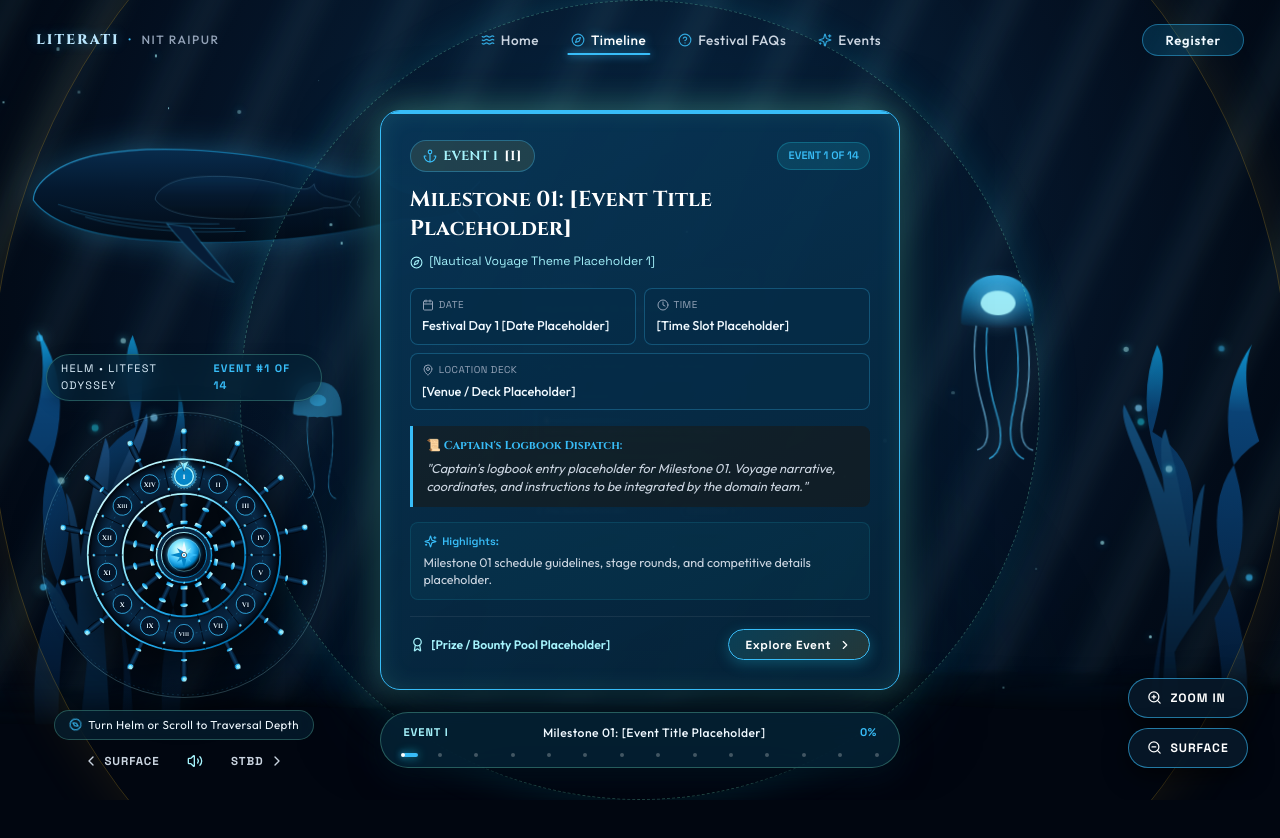
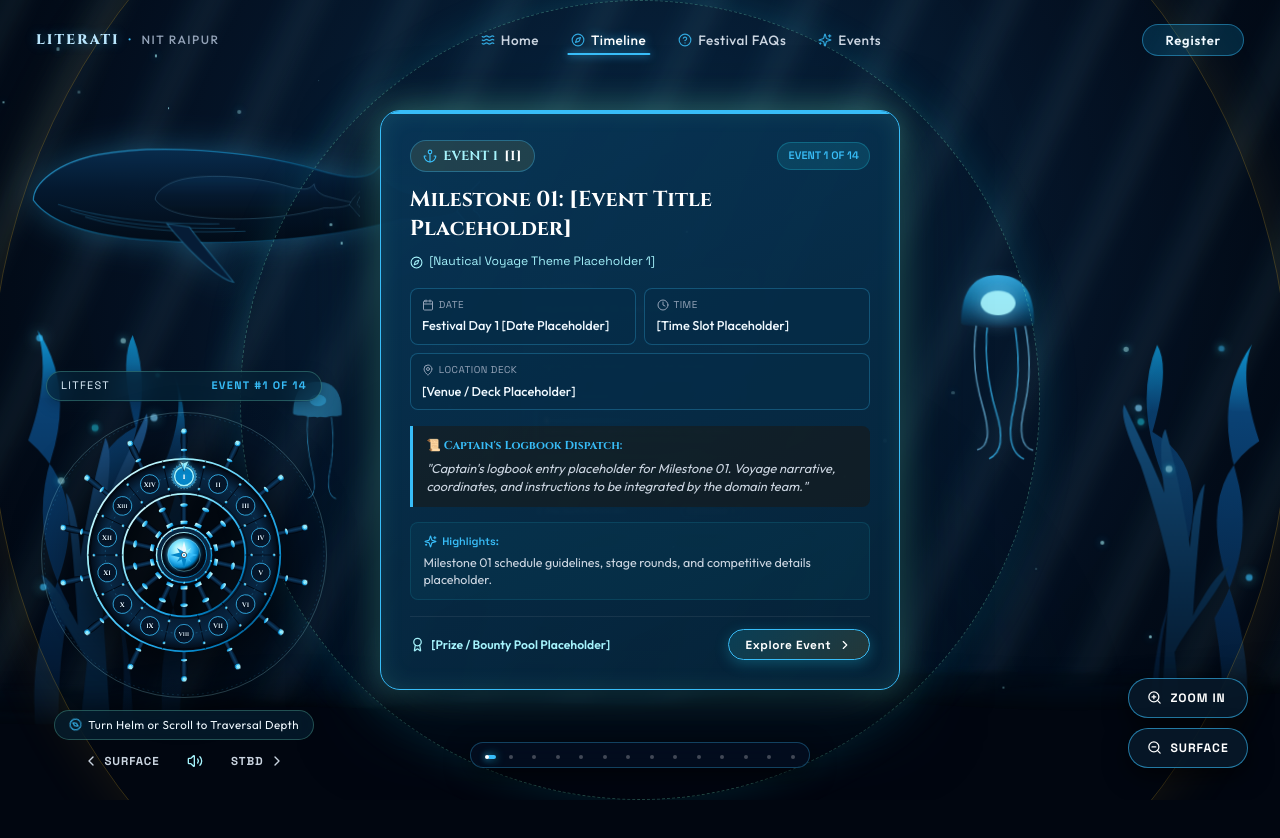
Before and after one commit to Shourya-31/LITFEST-2.0, a React (Vite) app in the folder frontend/: page / in a window 1280 px wide. Both pictures are taken after a click on the button "Explore Events". Shown: the top 838 px of the page. Built offline with nearby package versions, Linux system fonts and the light colour scheme; a web font is replaced by a local one.

Commit message:
feat: unbox Descend button on home, update helm title to Litfest, and make bottom progress bar minimal without text

```diff
--- a/frontend/src/features/home/components/UnderwaterTitle.css
+++ b/frontend/src/features/home/components/UnderwaterTitle.css
@@ -300,7 +300,7 @@
 }
 
 /* =========================================
-   SCROLL INVITATION BUTTON (PROPERLY PLACED)
+   SCROLL INVITATION (CLEAN FLOATING TEXT & ARROW)
    ========================================= */
 .scroll-invitation {
   position: absolute;
@@ -310,30 +310,31 @@
   display: inline-flex;
   flex-direction: column;
   align-items: center;
-  gap: 5px;
-  background: rgba(3, 19, 42, 0.55);
-  border: 1px solid rgba(56, 189, 248, 0.35);
-  border-radius: 100px;
-  padding: 8px 22px;
-  backdrop-filter: blur(8px);
-  -webkit-backdrop-filter: blur(8px);
-  box-shadow: 0 4px 18px rgba(0, 0, 0, 0.45), inset 0 0 10px rgba(56, 189, 248, 0.12);
+  gap: 6px;
+  background: none;
+  border: none;
+  border-radius: 0;
+  padding: 8px 16px;
+  backdrop-filter: none;
+  -webkit-backdrop-filter: none;
+  box-shadow: none;
   color: #bae6fd;
   cursor: pointer;
   z-index: 30;
   pointer-events: auto;
-  transition: all 0.25s cubic-bezier(0.16, 1, 0.3, 1);
+  transition: opacity 0.25s ease, transform 0.25s ease;
   animation: scrollFloat 2.6s ease-in-out infinite;
   text-decoration: none;
   outline: none;
 }
 
 .scroll-invitation:hover {
-  background: rgba(14, 165, 233, 0.24);
-  border-color: #38bdf8;
+  background: none;
+  border-color: transparent;
   color: #ffffff;
-  box-shadow: 0 0 22px rgba(56, 189, 248, 0.5), inset 0 0 14px rgba(56, 189, 248, 0.25);
+  box-shadow: none;
   transform: translate(-50%, -2px);
+  opacity: 1;
 }
 
 .scroll-caption {
--- a/frontend/src/features/schedule/PirateWheelTimeline.tsx
+++ b/frontend/src/features/schedule/PirateWheelTimeline.tsx
@@ -525,7 +525,7 @@ export const PirateWheelTimeline: React.FC<PirateWheelTimelineProps> = ({
         {/* BOTTOM LEFT: Floating Ship Helm */}
         <div className={`z-hud-helm-dock ${isSteering ? 'is-steering' : ''}`}>
           <div className="helm-dock-header">
-            <span>HELM • LITFEST ODYSSEY</span>
+            <span>LITFEST</span>
             <span className="dock-sub">EVENT #{activeIdx + 1} OF 14</span>
           </div>
 
@@ -590,14 +590,8 @@ export const PirateWheelTimeline: React.FC<PirateWheelTimelineProps> = ({
           </div>
         </div>
 
-        {/* BOTTOM CENTER: Minimal Event Progress Bar */}
+        {/* BOTTOM CENTER: Minimal Loading Bar (No text) */}
         <div className="z-minimal-progress-dock" aria-label="Event Timeline Progress">
-          <div className="minimal-progress-meta">
-            <span className="meta-event-badge">EVENT {selectedMilestone.romanNumeral}</span>
-            <span className="meta-event-title">{selectedMilestone.title}</span>
-            <span className="meta-event-pct">{Math.round((activeIdx / (totalCards - 1)) * 100)}%</span>
-          </div>
-
           <div
             className="minimal-progress-track interactive"
             onClick={handleProgressBarClick}
--- a/frontend/src/styles/timeline.css
+++ b/frontend/src/styles/timeline.css
@@ -581,62 +581,29 @@
 }
 
 /* ==========================================================================
-   BOTTOM CENTER: MINIMAL EVENT PROGRESS BAR
+   BOTTOM CENTER: MINIMAL LOADING PROGRESS BAR (NO TEXT)
    ========================================================================== */
 .z-minimal-progress-dock {
   align-self: center;
   display: flex;
-  flex-direction: column;
-  gap: 0.45rem;
-  width: min(520px, calc(100vw - 380px));
-  background: rgba(5, 36, 56, 0.78);
-  border: 1px solid rgba(128, 255, 213, 0.28);
+  align-items: center;
+  justify-content: center;
+  width: min(340px, calc(100vw - 360px));
+  background: rgba(3, 16, 36, 0.68);
+  border: 1px solid rgba(56, 189, 248, 0.3);
   border-radius: var(--radius-pill);
-  padding: 0.6rem 1.4rem;
-  backdrop-filter: blur(20px);
-  -webkit-backdrop-filter: blur(20px);
+  padding: 8px 16px;
+  backdrop-filter: blur(16px);
+  -webkit-backdrop-filter: blur(16px);
   pointer-events: auto;
-  box-shadow: 0 10px 30px rgba(2, 20, 34, 0.6);
+  box-shadow: 0 8px 24px rgba(0, 0, 0, 0.55);
   margin-bottom: 0.5rem;
   transition: all 0.25s ease;
 }
 
 .z-minimal-progress-dock:hover {
-  border-color: var(--border-ocean-glow);
-  box-shadow: 0 12px 35px rgba(2, 20, 34, 0.75), 0 0 20px rgba(128, 255, 213, 0.25);
-}
-
-.minimal-progress-meta {
-  display: flex;
-  align-items: center;
-  justify-content: space-between;
-  width: 100%;
-  font-family: var(--font-mono);
-  font-size: 0.7rem;
-  letter-spacing: 0.04em;
-}
-
-.meta-event-badge {
-  color: var(--pirate-gold-light);
-  font-weight: 700;
-  letter-spacing: 0.08em;
-}
-
-.meta-event-title {
-  color: var(--text-primary);
-  font-family: var(--font-sans);
-  font-size: 0.76rem;
-  font-weight: 500;
-  white-space: nowrap;
-  overflow: hidden;
-  text-overflow: ellipsis;
-  max-width: 240px;
-  padding: 0 0.5rem;
-}
-
-.meta-event-pct {
-  color: var(--sea-cyan);
-  font-weight: 700;
+  border-color: rgba(56, 189, 248, 0.55);
+  box-shadow: 0 10px 28px rgba(0, 0, 0, 0.7), 0 0 16px rgba(56, 189, 248, 0.25);
 }
 
 /* Minimal track */
```
